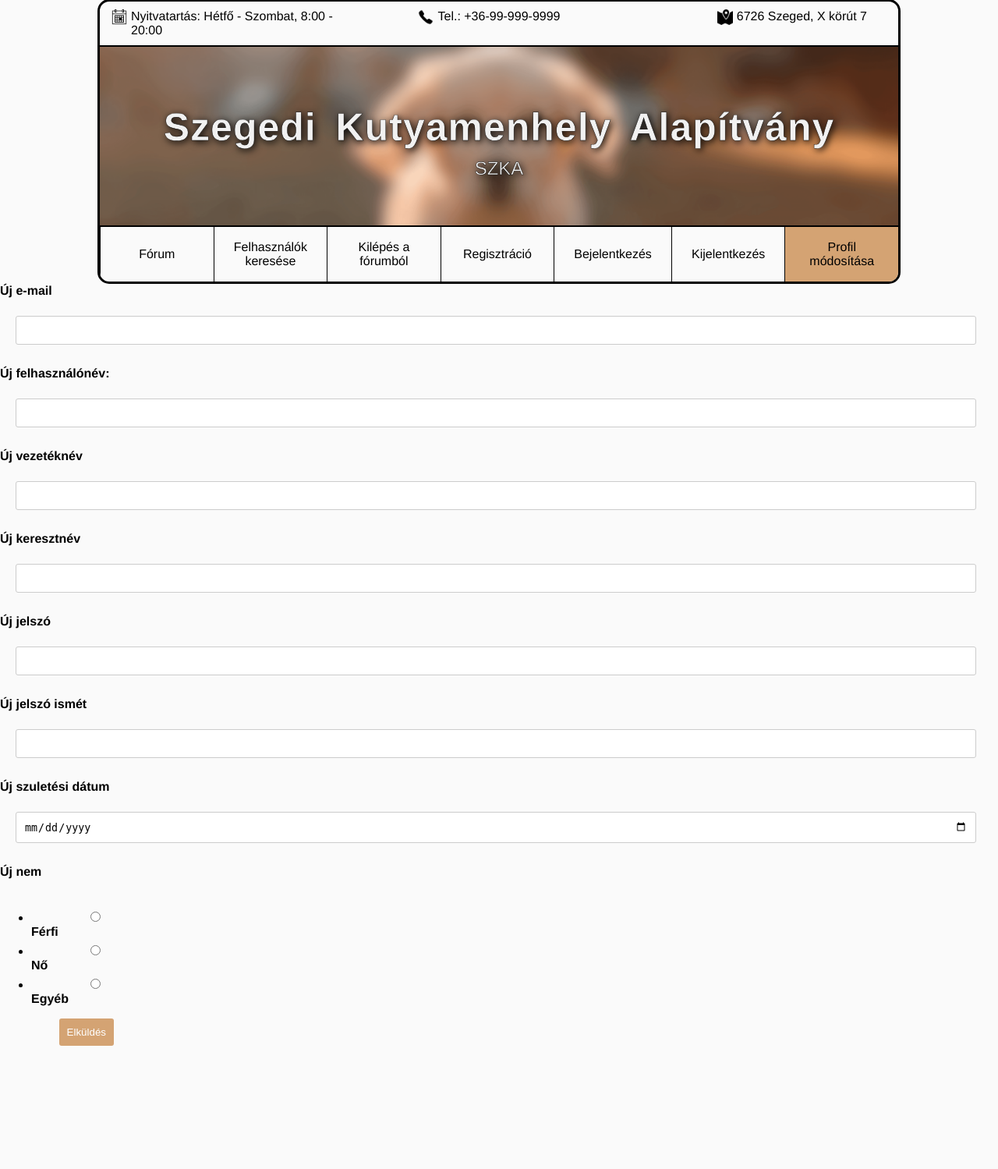
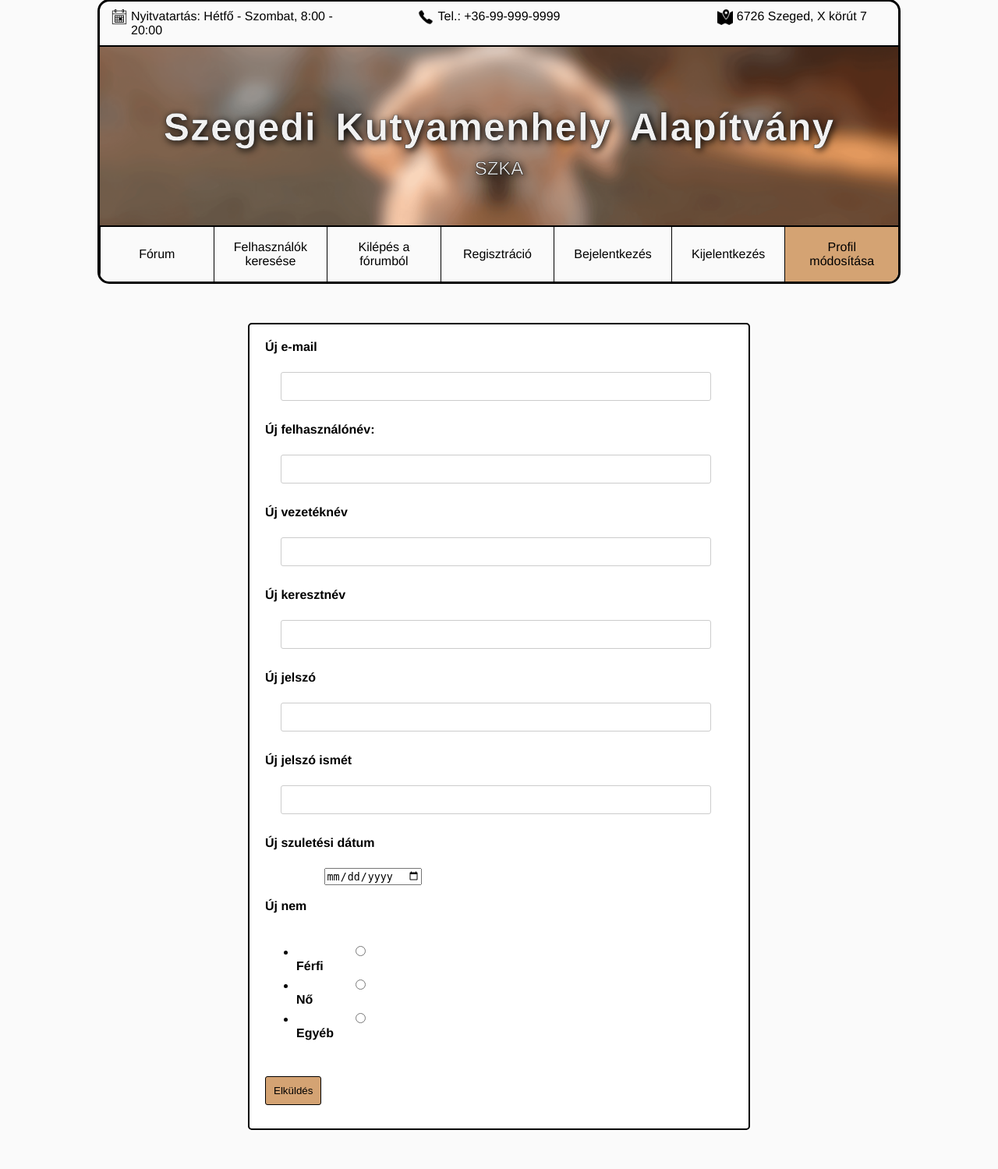
Before and after one commit to martin-nandor-csikos/Webterv, a PHP site: page /changeUserInfoPage.php in a window 1280 px wide. Shown: the part 21-1520 px from the top of the page at 78% size. Before the commit the page ends 1362 px from the top, so only its background shows below. Run offline with PHP 8.4, Linux system fonts and the light colour scheme; the visitor is signed in with stand-in values (Sample User, id 1).

Commit message:
styled changeUserInfoPage.php and registrationPage.php

```diff
--- a/changeUserInfoPage.php
+++ b/changeUserInfoPage.php
@@ -47,56 +47,56 @@
             <a href="#" id="changeinfo" class="active">Profil módosítása</a>
         </nav>
     </header>
-    <form action="./php/changeUserInfo.php" method="POST">
-        <label for="ujEmail">Új e-mail</label>
+    <form id="changeinfoform" action="./php/changeUserInfo.php" method="POST">
+        <label class="labels" for="ujEmail">Új e-mail</label>
         <br>
-        <input type="email" name="ujEmail" maxlength="255">
+        <input class="szoveges" type="email" name="ujEmail" maxlength="255">
         <br><br>
 
-        <label for="ujFhnev">Új felhasználónév:</label>
+        <label class="labels" for="ujFhnev">Új felhasználónév:</label>
         <br>
-        <input type="text" name="ujFhnev" maxlength="255" minlength="3">
+        <input class="szoveges" type="text" name="ujFhnev" maxlength="255" minlength="3">
         <br><br>
 
-        <label for="ujVeznev">Új vezetéknév</label>
+        <label class="labels" for="ujVeznev">Új vezetéknév</label>
         <br>
-        <input type="text" name="ujVeznev" maxlength="255" minlength="2">
+        <input class="szoveges" type="text" name="ujVeznev" maxlength="255" minlength="2">
         <br><br>
 
-        <label for="ujKernev">Új keresztnév</label>
+        <label class="labels" for="ujKernev">Új keresztnév</label>
         <br>
-        <input type="text" name="ujKernev" maxlength="255" minlength="2">
+        <input class="szoveges" type="text" name="ujKernev" maxlength="255" minlength="2">
         <br><br>
 
-        <label for="ujJelszo">Új jelszó</label>
+        <label class="labels" for="ujJelszo">Új jelszó</label>
         <br>
-        <input type="password" name="ujJelszo" maxlength="255" minlength="6">
+        <input class="szoveges" type="password" name="ujJelszo" maxlength="255" minlength="6">
         <br><br>
 
-        <label for="ujJelszoIsm">Új jelszó ismét</label>
+        <label class="labels" for="ujJelszoIsm">Új jelszó ismét</label>
         <br>
-        <input type="password" name="ujJelszoIsm" maxlength="255" minlength="6">
+        <input class="szoveges" type="password" name="ujJelszoIsm" maxlength="255" minlength="6">
         <br><br>
 
-        <label for="ujSzuldatum">Új szuletési dátum</label>
+        <label class="labels" for="ujSzuldatum">Új szuletési dátum</label>
         <br>
         <input type="date" name="ujSzuldatum">
         <br><br>
 
-        <label for="ujNem">Új nem</label>
+        <label class="labels" for="ujNem">Új nem</label>
         <br>
         <ul>
             <li>
-                <input type="radio" name="ujNem" value="ferfi">
-                <label for="ujNem">Férfi</label>
+                <input class="radio" type="radio" name="ujNem" value="ferfi">
+                <label class="labels" for="ujNem">Férfi</label>
             </li>
             <li>
-                <input type="radio" name="ujNem" value="no">
-                <label for="ujNem">Nő</label>
+                <input class="radio" type="radio" name="ujNem" value="no">
+                <label class="labels" for="ujNem">Nő</label>
             </li>
             <li>
-                <input type="radio" name="ujNem" value="egyeb">
-                <label for="ujNem">Egyéb</label>
+                <input class="radio" type="radio" name="ujNem" value="egyeb">
+                <label class="labels" for="ujNem">Egyéb</label>
             </li>
         </ul>
 
--- a/styles.css
+++ b/styles.css
@@ -1086,9 +1086,9 @@ a:visited {
 }
 
 
-/*registrationPage.php*/
+/*registrationPage.php and changeUserInfoPage.php*/
 
-#registrationform {
+#registrationform, #changeinfoform {
     margin: 50px auto;
     padding: 20px;
     max-width: 600px;
@@ -1098,18 +1098,13 @@ a:visited {
     border: 2px solid #000;
 }
 
-/* Style the form labels */
-label {
+.labels {
     display: block;
     font-weight: bold;
     margin-bottom: 5px;
 }
 
-/* Style the form input fields */
-input[type="email"],
-input[type="text"],
-input[type="password"],
-input[type="date"] {
+.szoveges {
     margin-left: 20px;
     margin-right: 20px;
     padding: 10px;
@@ -1119,22 +1114,20 @@ input[type="date"] {
     width: calc(100% - 70px);
 }
 
-/* Style the form radio buttons */
-input[type="radio"] {
+.radio {
     margin-right: 5px;
 }
 
-/* Style the form submit button */
 input[type="submit"] {
     background-color: #d4a373;
-    color: #fff;
+    color: #000;
     padding: 10px;
+    margin: 30px auto 10px auto;
     border: none;
     border-radius: 3px;
-    cursor: pointer;
+    border: 1px solid #000;
 }
 
-/* Style the form submit button on hover */
 input[type="submit"]:hover {
     background-color: #c77d33;
 }
```
Also changed, not shown: registrationPage.php (+20 -20 lines).
